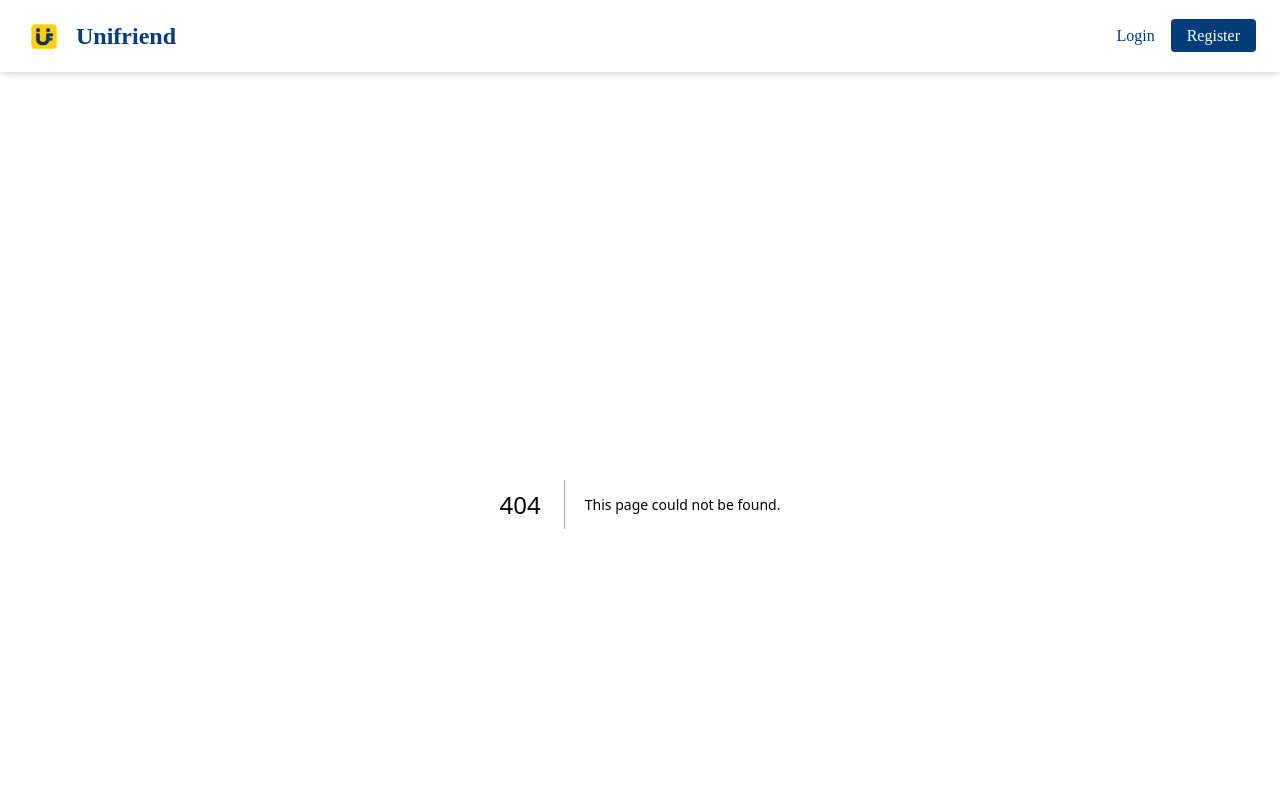
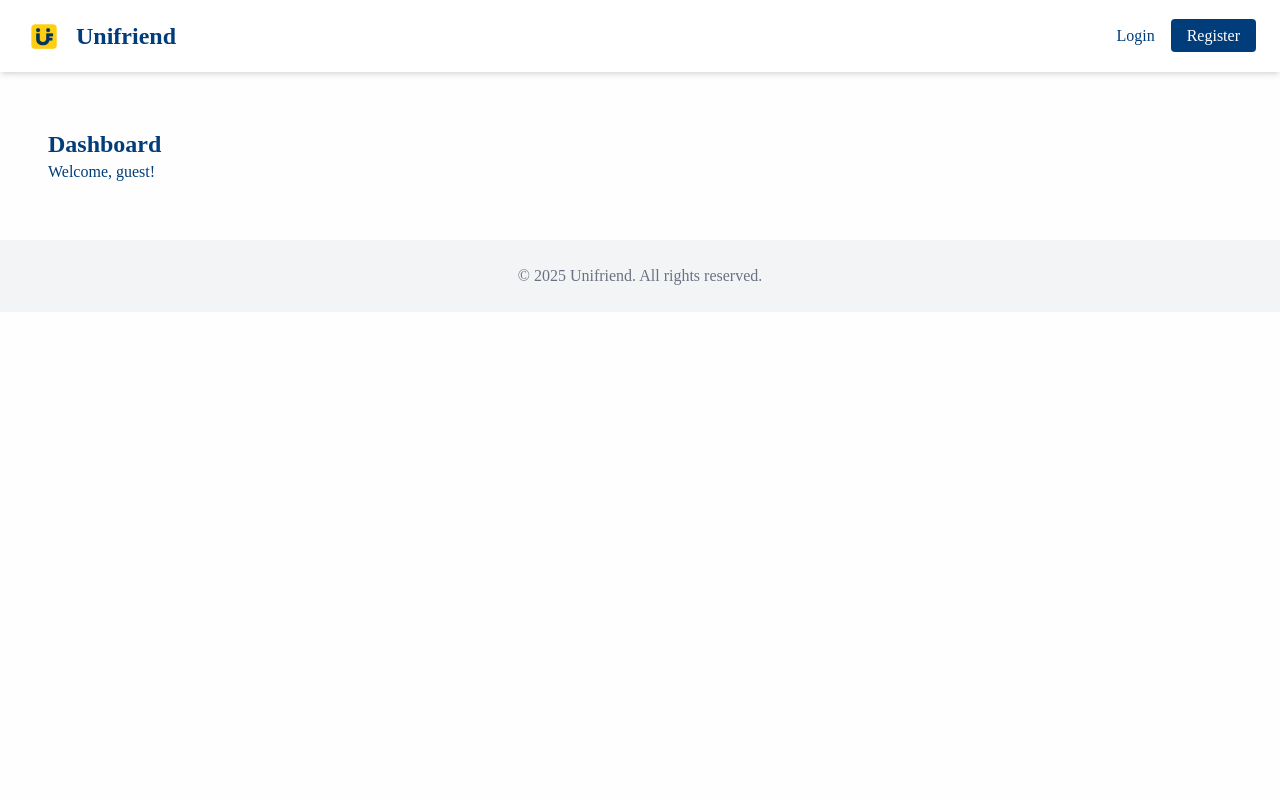
Before and after one commit to sank29mane/unifriend, a Next.js app: page /dashboard in a window 1280 px wide. Before the commit this address had no page. Shown: the top 800 px of the page. Built offline with nearby package versions, Linux system fonts and the light colour scheme.

Commit message:
Add example protected dashboard page

```diff
--- /dev/null
+++ b/src/app/dashboard/page.tsx
@@ -0,0 +1,23 @@
+import { headers } from 'next/headers';
+
+export default function Dashboard() {
+  const h = headers();
+  const userHeader = h.get('x-user');
+  let email = 'guest';
+
+  if (userHeader) {
+    try {
+      const user = JSON.parse(userHeader);
+      email = user.email;
+    } catch {
+      // ignore parse errors
+    }
+  }
+
+  return (
+    <div className="p-6">
+      <h1 className="text-2xl font-bold">Dashboard</h1>
+      <p>Welcome, {email}!</p>
+    </div>
+  );
+}
```
